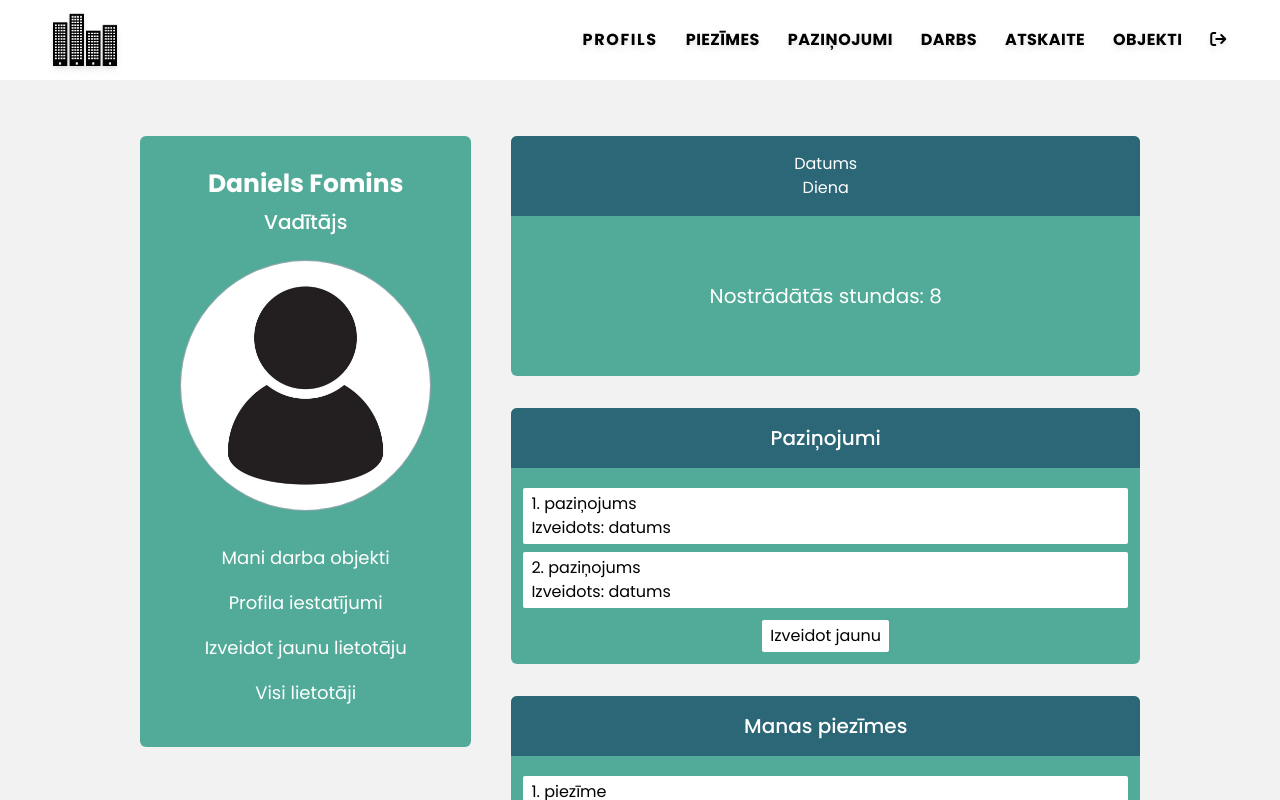
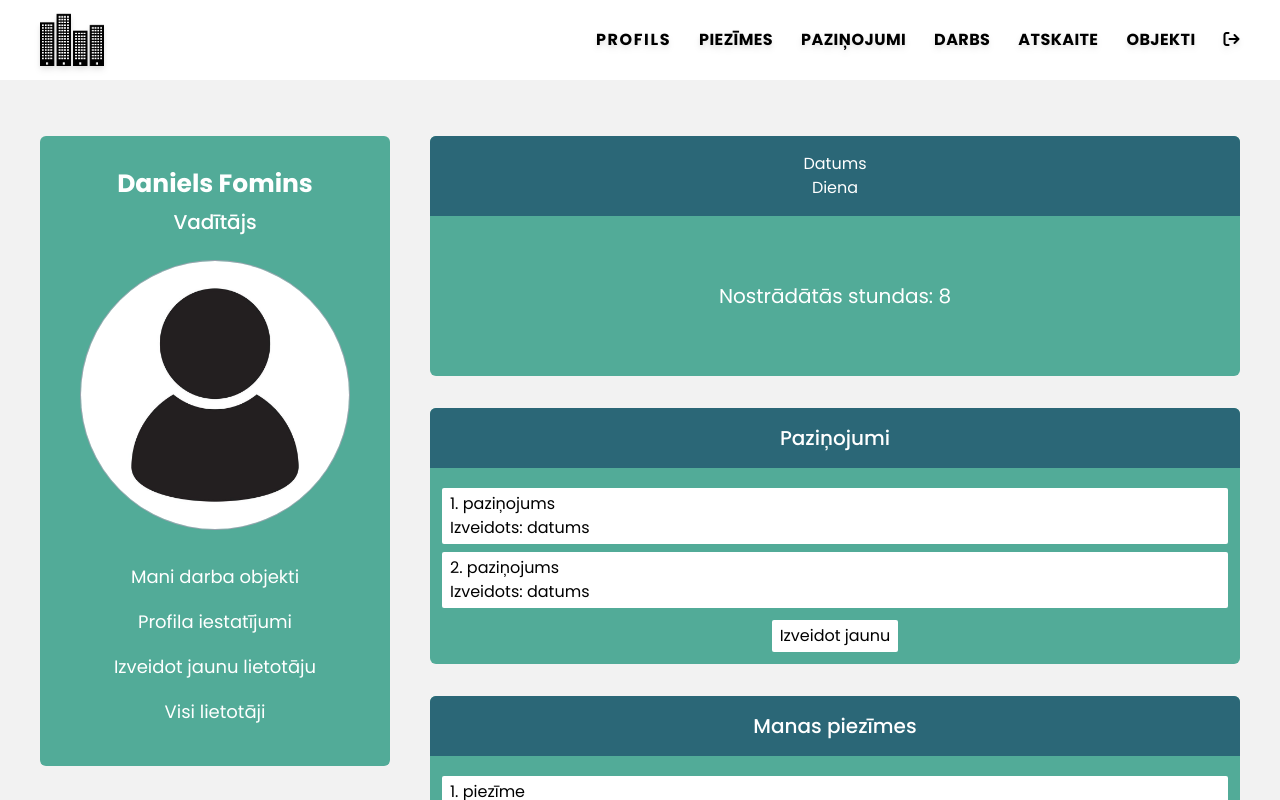
Before and after one commit to dfomins/intek-react, a React (Vite) app: page / in a window 1280 px wide. Shown: the top 800 px of the page. Built offline with nearby package versions, Linux system fonts and the light colour scheme.

Commit message:
width update

```diff
--- a/src/components/Navbar.jsx
+++ b/src/components/Navbar.jsx
@@ -1,15 +1,22 @@
 // class 'navbar-li' is defined in the 'index.css' file
 import { Link } from "react-router-dom";
 import logo from "../images/logo.png";
+import { useState } from "react";
 
 function Navbar() {
+
+  const [isMenuOpen, setIsMenuOpen] = useState(false)
+
   return (
-    <nav className="min-w-[1000px] w-11/12 m-auto flex justify-between items-center h-20 drop-shadow-md overflow-hidden">
+    <>
+      <nav className="flex justify-center m-auto xl:w-[1200px] lg:w-[950px] lg:justify-between xl:justify-between items-center h-20 drop-shadow-md overflow-hidden">
+        <div className="md:hidden lg:block">
           <Link to="/">
             <img className="max-w-16" src={logo} alt="Logo" />
           </Link>
-      <div>
-        <ul className="flex space-x-7 uppercase font-bold tracking-wide">
+        </div>
+        <div className="max-md:hidden">
+          <ul className="flex items-center space-x-7 uppercase font-bold tracking-wide">
             <Link to="/">
               <li className="tracking-widest navbar-li">Profils</li>
             </Link>
@@ -33,7 +40,38 @@ function Navbar() {
             </Link>
           </ul>
         </div>
+        <i class="fa-solid fa-bars text-lg md:hidden cursor-pointer" onClick={() => setIsMenuOpen(!isMenuOpen)}></i>
       </nav>
+      <div className={`absolute right-0 w-48 h-full bg-white ${isMenuOpen ? "block" : "hidden"}`}>
+        <div className="flex flex-col p-6">
+          <ul>
+            <li className="tracking-widest navbar-li">
+              <Link to="/">Profils</Link>
+            </li>
+            <li className="navbar-li">
+              <Link to="/piezimes">Piezīmes</Link>
+            </li>
+            <li className="navbar-li">
+              <Link to="/pazinojumi">Paziņojumi</Link>
+            </li>
+            <li className="navbar-li">
+              <Link to="/darbs">Darbs</Link>
+            </li>
+            <li className="navbar-li">
+              <Link to="/atskaite">Atskaite</Link>
+            </li>
+            <li className="navbar-li">
+              <Link to="/darba_objekti">Objekti</Link>
+            </li>
+            <li className="navbar-li">
+              <Link to="/login">
+                <i className="fa-solid fa-arrow-right-from-bracket navbar-li" title="Iziet" />
+              </Link>
+            </li>
+          </ul>
+        </div>
+      </div>
+    </>
   );
 }
 
--- a/src/components/Notes.jsx
+++ b/src/components/Notes.jsx
@@ -4,7 +4,7 @@ function Notes() {
   return (
     <div>
       <h1 className="text-center mb-7">Privātās piezīmes</h1>
-      <div className="lg:w-[1000px]">
+      <div className="xl:w-[1200px]">
         <div className="mb-3 flex">
           <input className="mr-2 system-input" placeholder="Meklēt pēc nosaukuma" />
           <select className="w-40 system-input">
--- a/src/components/Profile.jsx
+++ b/src/components/Profile.jsx
@@ -5,8 +5,8 @@ import profilePicture from "../images/profile-picture.jpg";
 function Profile() {
   return (
     <>
-      <div className="flex justify-between max-lg:flex-col lg:min-w-[1000px]">
-        <div className="w-auto lg:max-w-[400px] h-fit bg-system-green rounded-md lg:me-5 max-lg:mb-10 px-10 py-8 text-center text-white">
+      <div className="w-11/12 xl:w-[1200px] lg:w-[950px] flex justify-between max-lg:flex-col">
+        <div className="w-auto h-fit px-10 py-8 lg:me-10 max-lg:mb-10 bg-system-green rounded-md text-center text-white">
           <h2 className="mb-2 text-center text-[25px] font-bold truncate">Daniels Fomins</h2>
           <h3 className="text-center text-[20px] font-medium">Vadītājs</h3>
           <div className="max-w-[400px] mx-auto my-6 w-full rounded-full border border-solid border-gray-400">
@@ -27,7 +27,7 @@ function Profile() {
             </a>
           </div>
         </div>
-        <div className="flex flex-col space-y-8 w-full rounded-md lg:ms-5 text-white">
+        <div className="flex flex-col space-y-8 w-full rounded-md text-white">
           <div className="flex flex-col bg-system-green rounded-md text-center">
             <div className="py-4 bg-system-blue rounded-t-md">
               <p>
```
Lines whose indentation alone changed are shown as unchanged.
